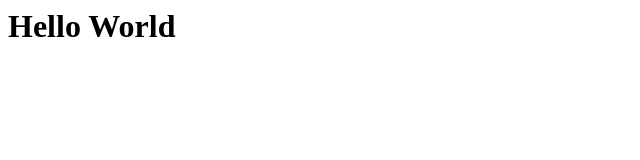
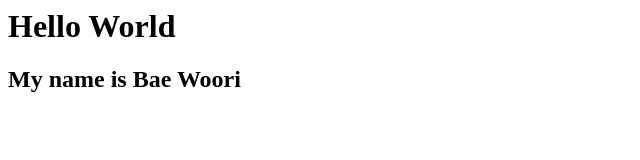
Before and after one commit to woori0117/HelloWorld1, a plain HTML site: page index.html in a window 1280 px wide. Shown: the whole page, without its empty margins (0-640 px from the left). Drawn offline with Linux system fonts and the light colour scheme.

Commit message:
second commit

```diff
--- a/index.html
+++ b/index.html
@@ -1,9 +1,10 @@
 <html>
     <head>
-        <title>Hello World</title>
+        <title>Self Inroduction</title>
     </head>
 
     <body>
         <h1>Hello World</h1>
+        <h2>My name is Bae Woori</h2>
     </body>
 </html>
```
